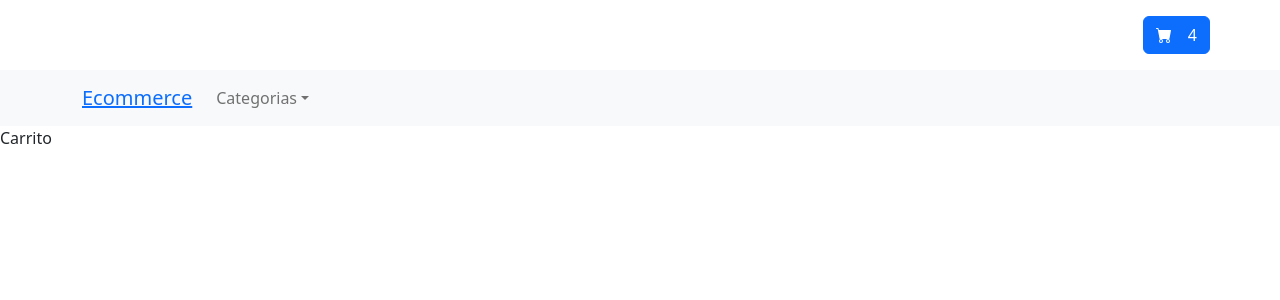
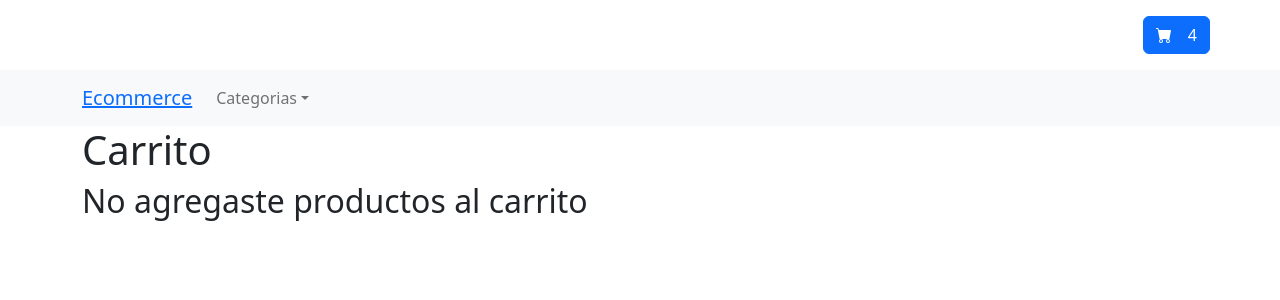
Before and after one commit to cristiancoppari/react-coderhouse-ecommerce, a React (Create React App) app in the folder react-coderhouse-ecommerce/: page /cart in a window 1280 px wide. Shown: the top 300 px of the page. Built offline with nearby package versions, Linux system fonts and the light colour scheme.

Commit message:
subo desafio 9

```diff
--- a/react-coderhouse-ecommerce/src/App.js
+++ b/react-coderhouse-ecommerce/src/App.js
@@ -3,10 +3,12 @@ import NavBar from "./components/NavBar/NavBar";
 import { BrowserRouter, Routes, Route } from "react-router-dom";
 import ItemListContainer from "./components/ItemListContainer/ItemListContainer";
 import ItemDetailContainer from "./components/ItemDetailContainer/ItemDetailContainer";
-// import Cart from "./components/Cart/Cart";
+import CartContextProvider from "./context/CartContext";
+import Cart from "./components/Cart/Cart";
 
 function App() {
   return (
+    <CartContextProvider>
       <BrowserRouter>
         <NavBar />
 
@@ -14,13 +16,14 @@ function App() {
           <Route path="/" element={<ItemListContainer />} />
           <Route path="/category/:categoryId" element={<ItemListContainer />} />
           <Route path="/item/:id" element={<ItemDetailContainer />} />
-        <Route path="/cart" element={<div>Carrito</div>} />
+          <Route path="/cart" element={<Cart />} />
 
           {/* TODO: Agregar pagina de error */}
           {/* Si entro a /category/sarasa no funciona */}
-        {/* <Route path="*" element="Hubo un error al querer cargar la pagina. No se encuentra." /> */}
+          <Route path="*" element="Hubo un error al querer cargar la pagina. No se encuentra." />
         </Routes>
       </BrowserRouter>
+    </CartContextProvider>
   );
 }
 
--- /dev/null
+++ b/react-coderhouse-ecommerce/src/components/Cart/Cart.js
@@ -0,0 +1,79 @@
+import React from 'react';
+import { useContext } from 'react';
+import Container from "react-bootstrap/Container";
+import Button from "react-bootstrap/Button";
+import { LinkContainer } from 'react-router-bootstrap';
+import { BsFillTrashFill, BsPlus, BsDash } from "react-icons/bs";
+import { CartContext } from "../../context/CartContext";
+import "./Cart.scss";
+
+const Cart = () => {
+  const { cart, increaseQuantityByOne, decreaseQuantityByOne, removeItem, clear } = useContext(CartContext);
+
+  const increaseHandler = (product) => {
+    increaseQuantityByOne(product);
+  }
+
+  const decreaseHandler = (product) => {
+    if (product.quantity > 1) {
+      decreaseQuantityByOne(product, 1);
+    } else {
+      removeItem(product.id);
+    }
+  }
+
+  const CartItemContainer = () => {
+    return (
+      <div className="cart-item__container">
+        {cart.map((product) => {
+          return (
+            <div key={product.id} className="cart-item">
+              <img src={product.pictureUrl} alt="" />
+
+              <div className="cart-item__detail">
+                <p>{product.title}</p>
+                <p>x{product.quantity}</p>
+                <p>${product.price}</p>
+                <p>Total producto: ${product.price * product.quantity}</p>
+              </div>
+
+              <div className="cart-item__controls">
+                <Button variant="success" onClick={() => increaseHandler(product)}>
+                  <BsPlus />
+                </Button>
+                <Button variant="danger" onClick={() => decreaseHandler(product)}>
+                  <BsDash />
+                </Button>
+                <Button variant="danger" onClick={() => removeItem(product.id)}>
+                  <BsFillTrashFill />
+                </Button>
+              </div>
+            </div>
+          )
+        })
+        }
+
+        <Button variant="dark" onClick={() => clear()}>Borrar carrito</Button>
+      </div>
+    )
+  }
+
+  return (
+    <Container>
+      <h1>Carrito</h1>
+
+      {cart.length > 0
+        ?
+        <CartItemContainer />
+        :
+        <div>
+          <h2>No agregaste productos al carrito</h2>
+
+          {/* <Button>Ir a la tienda</Button> */}
+        </div>
+      }
+    </Container>
+  )
+}
+
+export default Cart
--- /dev/null
+++ b/react-coderhouse-ecommerce/src/components/Cart/Cart.scss
@@ -0,0 +1,21 @@
+.cart-item {
+  display: flex;
+
+  img {
+    width: 3rem;
+  }
+
+  &__detail {
+    display: flex;
+
+    p {
+      margin-right: 1rem;
+    }
+  }
+
+  &__controls {
+    display: flex;
+
+    gap: 0.5rem;
+  }
+}
--- a/react-coderhouse-ecommerce/src/components/ItemCount/ItemCount.js
+++ b/react-coderhouse-ecommerce/src/components/ItemCount/ItemCount.js
@@ -15,10 +15,10 @@ const ItemCount = ({ initial, stock, onAdd }) => {
   }
 
   const onRemoveItemHandler = () => {
-    if (items > 0) {
+    if (items > 1) {
       setItems((prevState) => prevState - 1);
     } else {
-      alert("No podes restar mas productos porque llegaste a 0");
+      alert("No podes restar mas productos porque sino no podes agregar nada al carrito!");
     }
   }
 
--- a/react-coderhouse-ecommerce/src/components/ItemDetail/ItemDetail.js
+++ b/react-coderhouse-ecommerce/src/components/ItemDetail/ItemDetail.js
@@ -1,23 +1,30 @@
 import React from 'react';
-import { useState } from 'react';
+import { useState, useContext } from 'react';
 import Container from "react-bootstrap/Container";
 import ItemCount from '../ItemCount/ItemCount';
 import Button from "react-bootstrap/Button";
+import { CartContext } from '../../context/CartContext';
 import { LinkContainer } from "react-router-bootstrap";
 
 import classes from "./ItemDetail.module.scss";
 
 const ItemDetail = ({ item }) => {
   const [quantity, setQuantity] = useState(0);
+  const { addItem, removeItem, clear } = useContext(CartContext);
 
-  const onAddHandler = (items) => {
-    if (items) {
-      alert(`Agregaste ${items} producto al carrito`);
-      setQuantity(items);
+  const onAddHandler = (quantity) => {
+    if (quantity) {
+      // alert(`Agregaste ${items} producto al carrito`);
+      setQuantity(() => quantity);
+      addItem(item, quantity);
     } else {
       alert("Debes agregar 1 producto carrito");
     }
   }
+
+  // const onAddToCartHandler = () => {
+  //   addItem(item, quantity);
+  // }
 
   return (
     <Container>
@@ -40,7 +47,9 @@ const ItemDetail = ({ item }) => {
               <Button>Ir al carrito</Button>
             </LinkContainer>
             :
-            <ItemCount initial={1} stock={item.stock} onAdd={onAddHandler}></ItemCount>
+            <>
+              <ItemCount initial={1} stock={item.stock} onAdd={onAddHandler}></ItemCount>
+            </>
           }
         </div>
       </div>
--- /dev/null
+++ b/react-coderhouse-ecommerce/src/context/CartContext.js
@@ -0,0 +1,81 @@
+import React from 'react';
+import { useState } from "react";
+import { createContext } from 'react';
+
+export const CartContext = createContext();
+
+const CartContextProvider = ({ children }) => {
+  const [cart, setCart] = useState([]);
+
+  const addItem = (item, quantity) => {
+    console.log("addItem");
+    console.log(quantity);
+
+    if (isInCart(item.id)) {
+      addQuantity(item, quantity);
+    } else {
+      setCart((prevState) => [...prevState, { ...item, quantity }]);
+    }
+  }
+
+  const removeItem = (id) => {
+    console.log("removeItem");
+
+    const newCart = cart.filter((item) => item.id !== id);
+    setCart(() => newCart);
+  }
+
+  const increaseQuantityByOne = (item) => {
+    addQuantity(item, 1);
+  }
+
+  const decreaseQuantityByOne = (item) => {
+    removeQuantity(item, 1);
+  }
+
+  const clear = () => {
+    console.log("clear");
+
+    setCart(() => []);
+  }
+
+  const isInCart = (id) => {
+    return cart.some((item) => {
+      return item.id === id
+    });
+  }
+
+  const addQuantity = (item, quantity) => {
+    const newCart = cart.map((product) => {
+      if (product.id === item.id) {
+        return { ...product, quantity: product.quantity + quantity }
+      } else {
+        return product;
+      }
+    });
+
+    setCart(() => newCart);
+  }
+
+  const removeQuantity = (item, quantity) => {
+    const newCart = cart.map((product) => {
+      if (product.id === item.id) {
+        return { ...product, quantity: product.quantity - quantity }
+      } else {
+        return product;
+      }
+    });
+
+    setCart(() => newCart);
+  }
+
+  console.log(cart);
+
+  return (
+    <CartContext.Provider value={{ cart, addItem, removeItem, clear, increaseQuantityByOne, decreaseQuantityByOne }}>
+      {children}
+    </CartContext.Provider>
+  )
+}
+
+export default CartContextProvider
```
Lines whose indentation alone changed are shown as unchanged.
